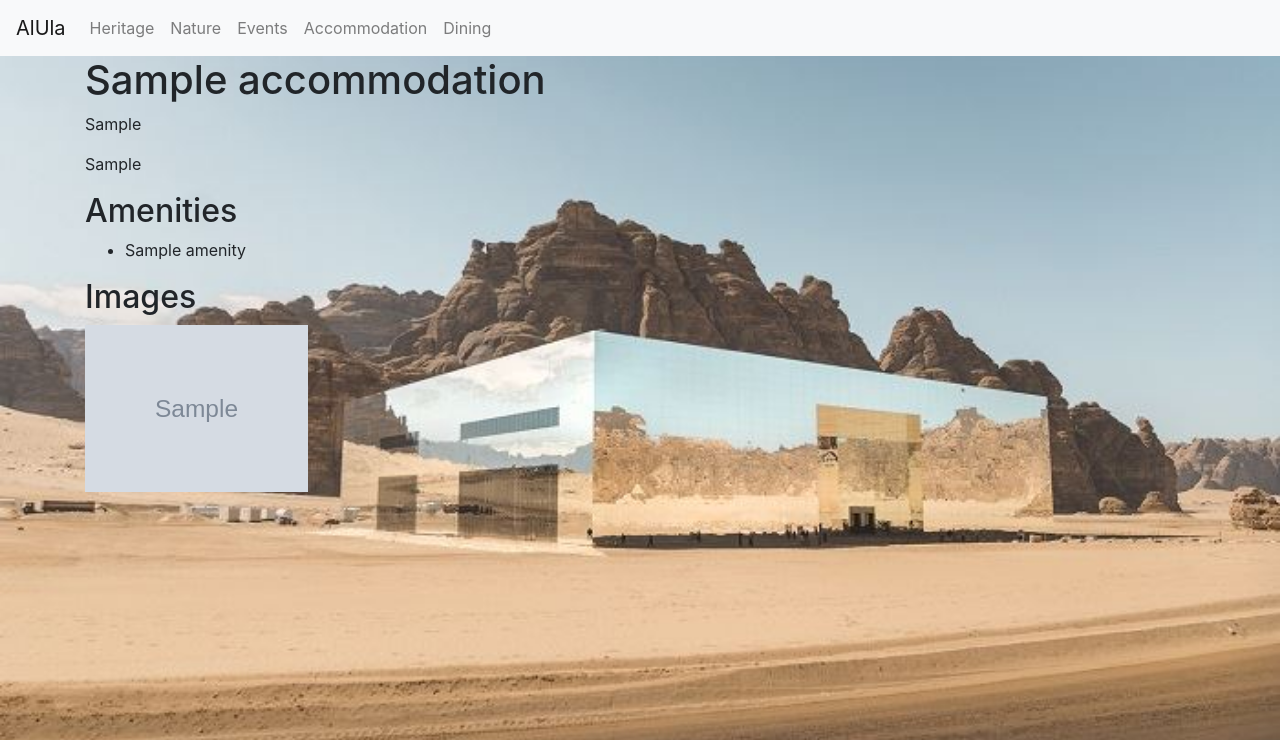
After one commit to T-Python-June-24/UNIT-2-PROJECT, a Django app: page /accommodation_list/1/ in a window 1280 px wide. The commit adds this page. Shown: the top 740 px of the page. Run offline with Django 5.2, Linux system fonts and the light colour scheme; tables that the repository leaves empty hold one stand-in row (values such as "Sample post"); grey boxes marked "Sample" are stand-in pictures; some libraries are stand-ins or nearby versions.

Commit message:
update accommodation_detail

```diff
--- a/alula_project/main/models.py
+++ b/alula_project/main/models.py
@@ -30,16 +30,6 @@ class Event(models.Model):
     def __str__(self):
         return self.name
 
-class Accommodation(models.Model):
-    name = models.CharField(max_length=200)
-    type = models.CharField(max_length=100)
-    location = models.CharField(max_length=200)
-    amenities = models.TextField()
-    images = models.ImageField(upload_to='accommodation_images')
-
-    def __str__(self):
-        return self.name
-
 class Dining(models.Model):
     name = models.CharField(max_length=200)
     cuisine = models.CharField(max_length=100)
@@ -49,3 +39,25 @@ class Dining(models.Model):
 
     def __str__(self):
         return self.name
+
+class Amenity(models.Model):
+    name = models.CharField(max_length=100)
+
+    def __str__(self):
+        return self.name
+
+class Accommodation(models.Model):
+    name = models.CharField(max_length=200)
+    type = models.CharField(max_length=100)
+    location = models.CharField(max_length=200)
+    amenities = models.ManyToManyField(Amenity)
+
+    def __str__(self):
+        return self.name
+
+class AccommodationImage(models.Model):
+    accommodation = models.ForeignKey(Accommodation, related_name='images', on_delete=models.CASCADE)
+    image = models.ImageField(upload_to='accommodation_images')
+
+    def __str__(self):
+        return f"Image for {self.accommodation.name}"
--- /dev/null
+++ b/alula_project/main/templates/main/accommodation_detail.html
@@ -0,0 +1,29 @@
+{% extends "main/base.html" %}
+
+{% block title %}{{ accommodation.name }}{% endblock %}
+
+{% block content %}
+<div class="row">
+    <div class="col-md-8">
+        <h1>{{ accommodation.name }}</h1>
+        <p>{{ accommodation.location }}</p>
+        <p>{{ accommodation.type }}</p>
+
+        <h2>Amenities</h2>
+        <ul>
+            {% for amenity in accommodation.amenities.all %}
+                <li>{{ amenity.name }}</li>
+            {% endfor %}
+        </ul>
+
+        <h2>Images</h2>
+        <div class="row">
+            {% for image in accommodation.images.all %}
+                <div class="col-md-4">
+                    <img src="{{ image.image.url }}" class="img-fluid mb-2" alt="Image for {{ accommodation.name }}">
+                </div>
+            {% endfor %}
+        </div>
+    </div>
+</div>
+{% endblock %}
--- a/alula_project/main/templates/main/base.html
+++ b/alula_project/main/templates/main/base.html
@@ -16,7 +16,7 @@
                 <li class="nav-item"><a class="nav-link" href="/heritage/">Heritage</a></li>
                 <li class="nav-item"><a class="nav-link" href="/nature/">Nature</a></li>
                 <li class="nav-item"><a class="nav-link" href="/events/">Events</a></li>
-                <li class="nav-item"><a class="nav-link" href="/accommodation/">Accommodation</a></li>
+                <li class="nav-item"><a class="nav-link" href="/accommodation_list/">Accommodation</a></li>
                 <li class="nav-item"><a class="nav-link" href="/dining/">Dining</a></li>
             </ul>
         </div>
--- a/alula_project/main/urls.py
+++ b/alula_project/main/urls.py
@@ -8,4 +8,6 @@ urlpatterns = [
     path('events/', views.events, name='events'),
     path('accommodation/', views.accommodation, name='accommodation'),
     path('dining/', views.dining, name='dining'),
+    path('accommodation_list/', views.accommodation_list, name='accommodation_list'),
+    path('accommodation_list/<int:pk>/', views.accommodation_detail, name='accommodation_detail'),
 ]
--- a/alula_project/main/views.py
+++ b/alula_project/main/views.py
@@ -1,4 +1,4 @@
-from django.shortcuts import render
+from django.shortcuts import render, get_object_or_404
 from .models import HeritageSite, NatureActivity, Event, Accommodation, Dining
 
 def index(request):
@@ -23,3 +23,11 @@ def accommodation(request):
 def dining(request):
     dining_places = Dining.objects.all()
     return render(request, 'main/dining.html', {'dining_places': dining_places})
+
+def accommodation_list(request):
+    accommodations = Accommodation.objects.all()
+    return render(request, 'main/accommodation_list.html', {'accommodations': accommodations})
+
+def accommodation_detail(request, pk):
+    accommodation = get_object_or_404(Accommodation, pk=pk)
+    return render(request, 'main/accommodation_detail.html', {'accommodation': accommodation})
```
Also changed, not shown: alula_project/main/admin.py (+11 -2 lines), alula_project/main/templates/main/accommodation_list.html (added, +21 -0 lines), alula_project/main/migrations/0002_amenity_remove_accommodation_images_and_more.py (added), alula_project/media/accommodation_images/Banyan_Tree_AlUla.jpg (added), alula_project/media/accommodation_images/Banyan_Tree_AlUla2_vI43Bkw.jpg (added), alula_project/media/accommodation_images/Banyan_Tree_AlUla3.jpg (added), alula_project/media/accommodation_images/Banyan_Tree_AlUla4.jpg (added), alula_project/media/accommodation_images/Caravan_by_Habitas_YdhtRlT.jpg (added), alula_project/media/accommodation_images/Dar_Tantora_The_House_Hotel_4I963f2.jpeg (added), alula_project/media/heritage_images/Dadan.jpg (added), alula_project/media/heritage_images/Dadan_BPxCw9e.jpg (added), alula_project/media/heritage_images/Jabal_Ikmah.jpg (added), alula_project/media/heritage_images/Wadi_AlFann.jpg (added).
